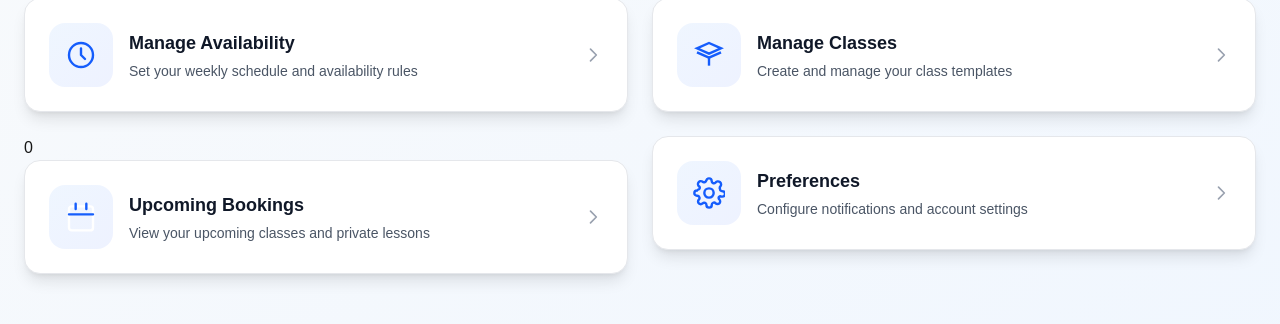
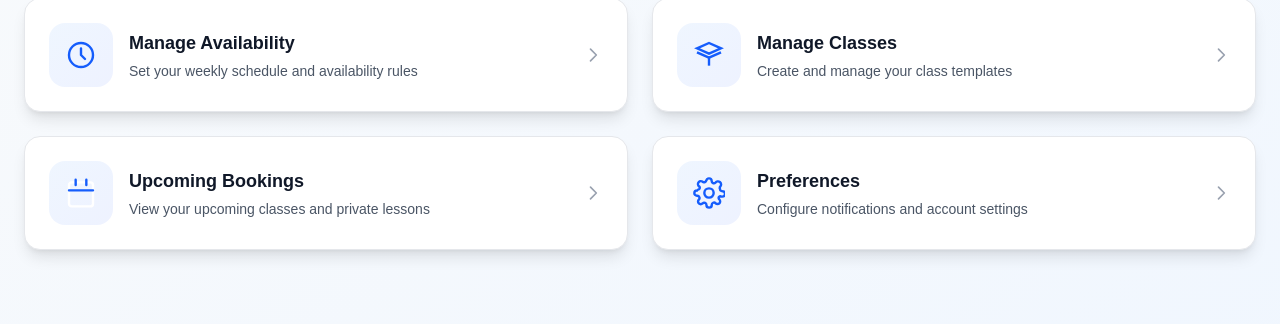
Before and after one commit to tbagwill/spiritathletics-web, a Next.js app: page /dashboard in a window 1280 px wide. Shown: the part 264-588 px from the top of the page. Built offline with nearby package versions, Linux system fonts and the light colour scheme; no server answers; the database is empty; sample sign-in values are in the browser's storage.

Commit message:
Only pass badge prop when count is greater than 0

```diff
--- a/src/app/(dashboard)/dashboard/page.tsx
+++ b/src/app/(dashboard)/dashboard/page.tsx
@@ -132,7 +132,7 @@ export default async function DashboardHome() {
 							title="Upcoming Bookings"
 							icon={IconCalendar}
 							description="View your upcoming classes and private lessons"
-							badge={pendingCount}
+							{...(pendingCount > 0 && { badge: pendingCount })}
 						/>
 					</div>
 					<div className="animate-fade-in" style={{ animationDelay: '400ms' }}>
```
